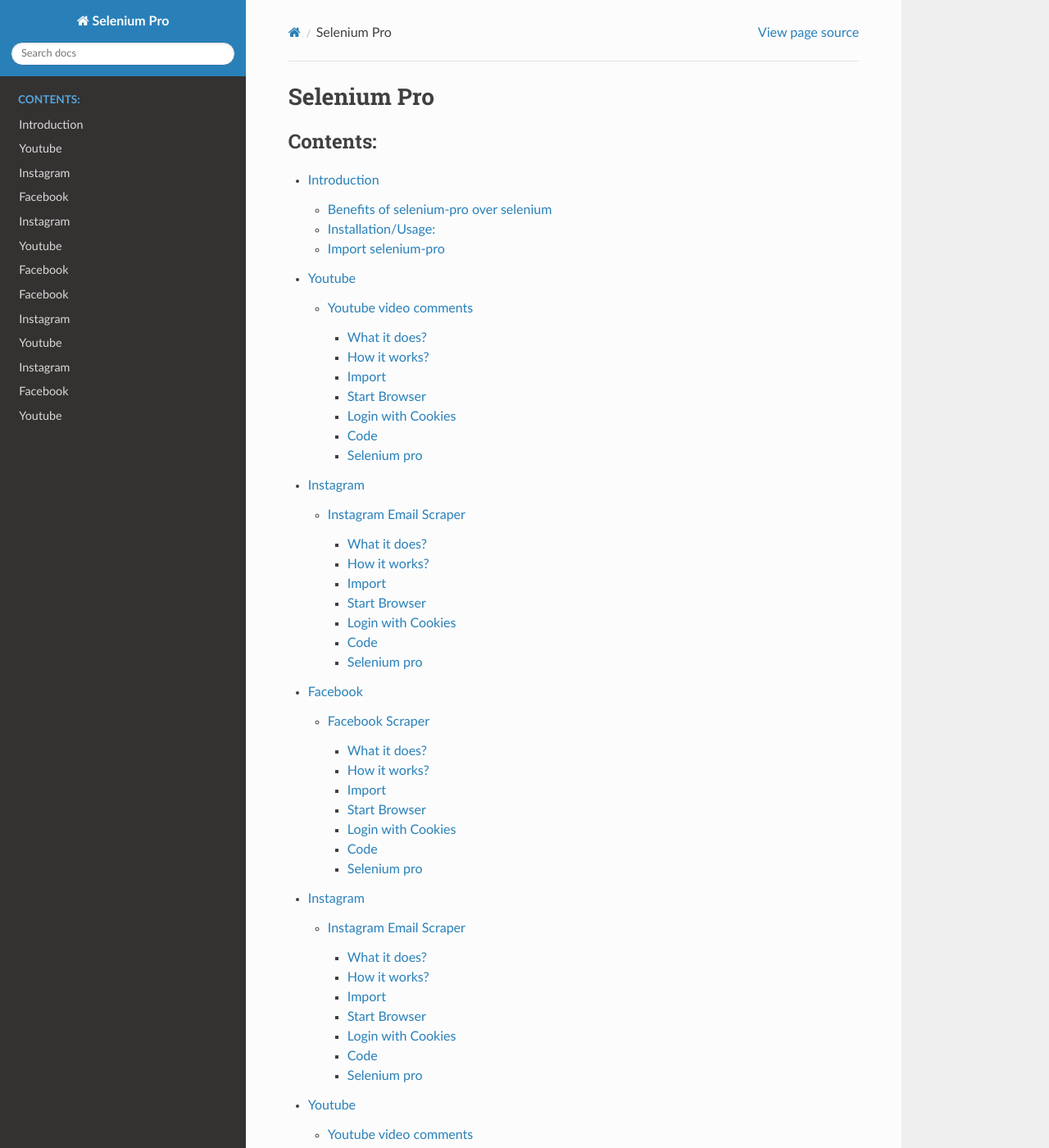
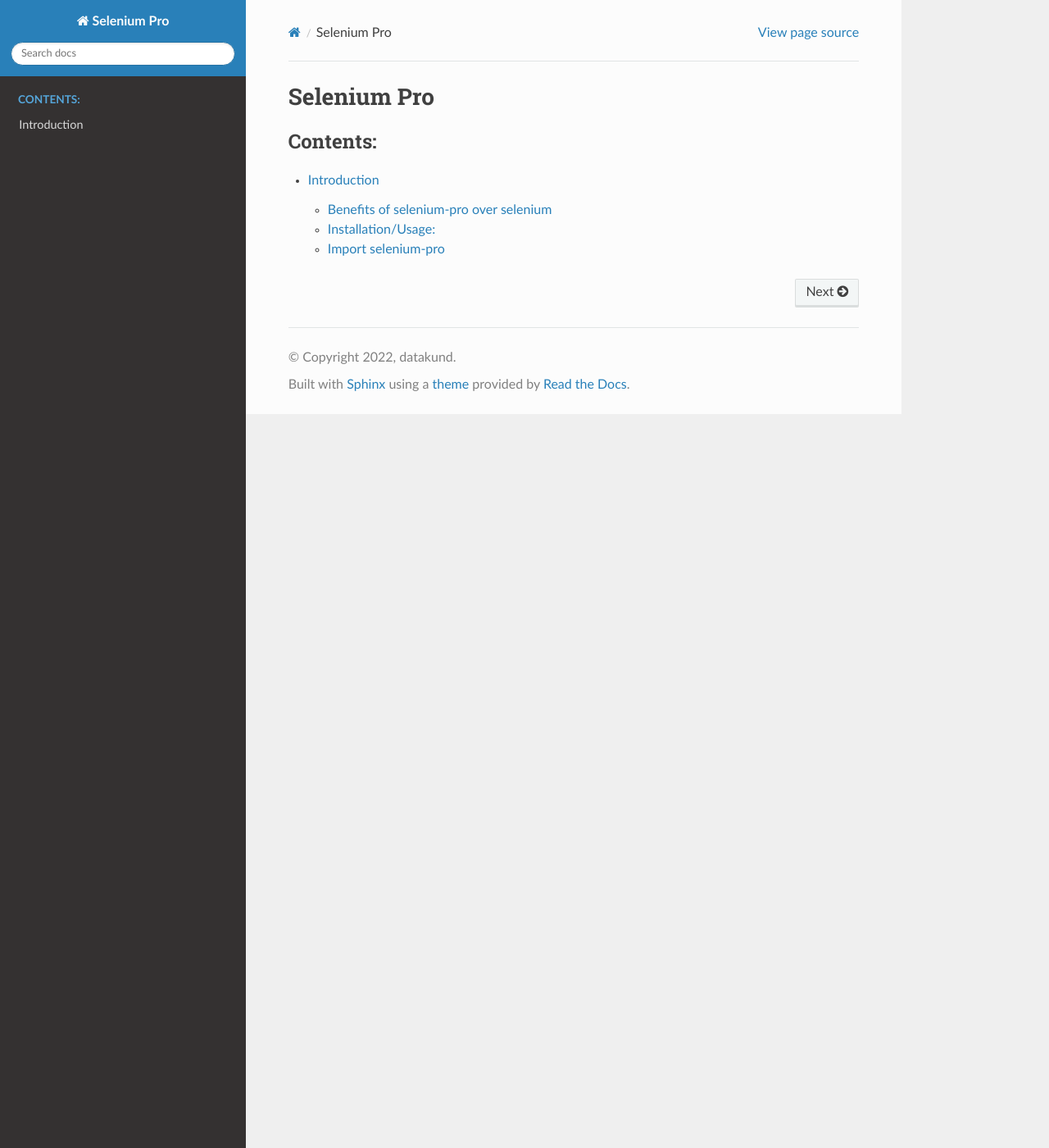
Before and after one commit to datakund/selenium-pro, a Sphinx documentation site: the page built from docs/source/index.rst, in a window 1280 px wide and 1400 px high. Shown: the whole window at 82% size. Built offline with Sphinx 7.4.7 and the Read the Docs theme 2.0.0, drawn with Linux system fonts in a browser that asks for light colours; some of the changed text lies outside the part shown.

Commit message:
Update index.rst

```diff
--- a/docs/source/index.rst
+++ b/docs/source/index.rst
@@ -11,15 +11,3 @@
    :caption: Contents:
 
    intro
-   Youtube video comments
-   Instagram Email Scraper
-   Facebook Scraper
-   Instagram Email Scraper
-   Youtube video comments
-   Facebook Scraper
-   Facebook Scraper
-   Instagram Email Scraper
-   Youtube video comments
-   Instagram Email Scraper
-   Facebook Scraper
-   Youtube video comments
```
